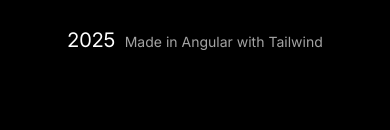
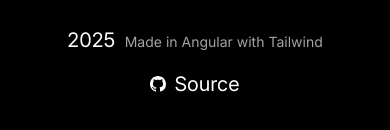
Before and after one commit to Edhet/eduardop, an Angular app: page / in a window 390 px wide. Shown: the part 7838-7968 px from the top of the page. Built offline with nearby package versions, Linux system fonts and the light colour scheme.

Commit message:
Fixed visibility bug on mobile

```diff
--- a/src/app/components/footer/footer.component.html
+++ b/src/app/components/footer/footer.component.html
@@ -1,7 +1,7 @@
 <footer class="flex flex-row flex-wrap gap-4 text-xl justify-center md:justify-start  min-w-min pt-16 pb-12 px-6 mt-12 border-t border-t-neutral-800 slowFade">
   <p class="md:mr-auto whitespace-nowrap text-white">{{localizationService.footerContent.date}} <span class="text-neutral-400 ml-1 text-sm"> {{localizationService.footerContent.footerText}}</span>
   </p>
-  <a class="flex md:text-neutral-600 max-width-fit focus:outline-none md:hover:text-white transition-all" href="{{GITHUB_SOURCE_URL}}" target="_blank">
+  <a class="flex text-white md:text-neutral-600 max-width-fit focus:outline-none md:hover:text-white transition-all" href="{{GITHUB_SOURCE_URL}}" target="_blank">
     <svg xmlns="http://www.w3.org/2000/svg" width="16" height="16" fill="currentColor" class="bi bi-github mr-2 my-auto" viewBox="0 0 16 16">
       <path d="M8 0C3.58 0 0 3.58 0 8c0 3.54 2.29 6.53 5.47 7.59.4.07.55-.17.55-.38 0-.19-.01-.82-.01-1.49-2.01.37-2.53-.49-2.69-.94-.09-.23-.48-.94-.82-1.13-.28-.15-.68-.52-.01-.53.63-.01 1.08.58 1.23.82.72 1.21 1.87.87 2.33.66.07-.52.28-.87.51-1.07-1.78-.2-3.64-.89-3.64-3.95 0-.87.31-1.59.82-2.15-.08-.2-.36-1.02.08-2.12 0 0 .67-.21 2.2.82.64-.18 1.32-.27 2-.27.68 0 1.36.09 2 .27 1.53-1.04 2.2-.82 2.2-.82.44 1.1.16 1.92.08 2.12.51.56.82 1.27.82 2.15 0 3.07-1.87 3.75-3.65 3.95.29.25.54.73.54 1.48 0 1.07-.01 1.93-.01 2.2 0 .21.15.46.55.38A8.012 8.012 0 0 0 16 8c0-4.42-3.58-8-8-8z" />
     </svg>
```
